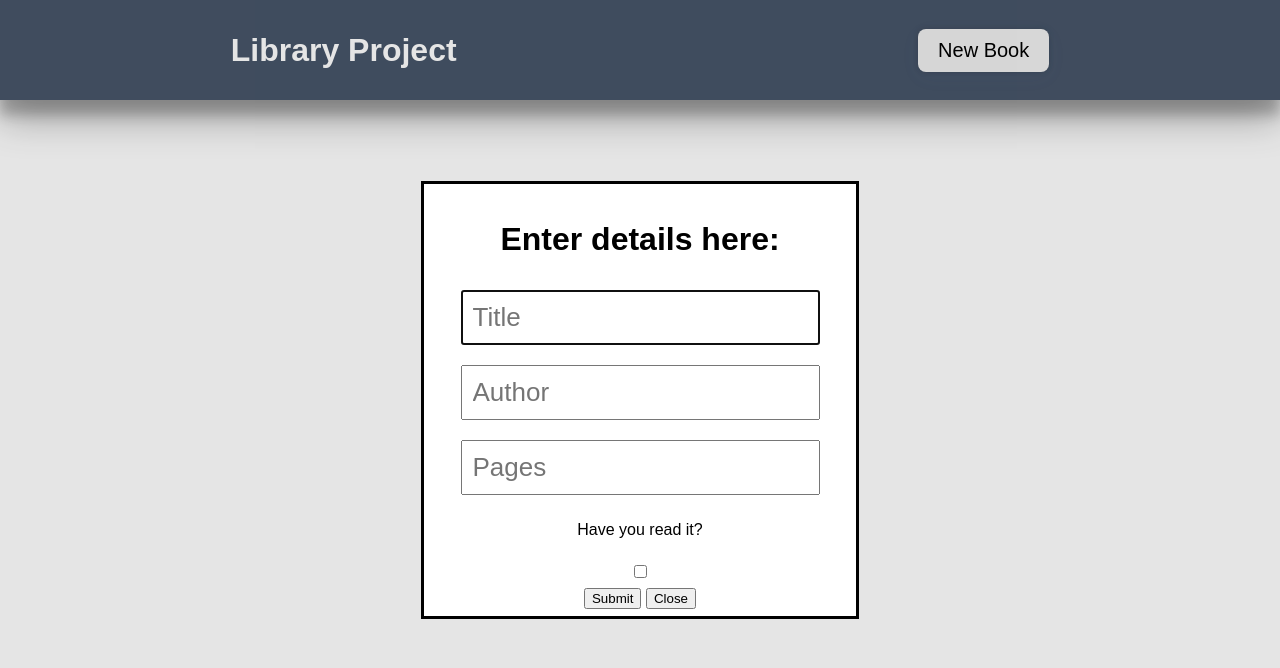
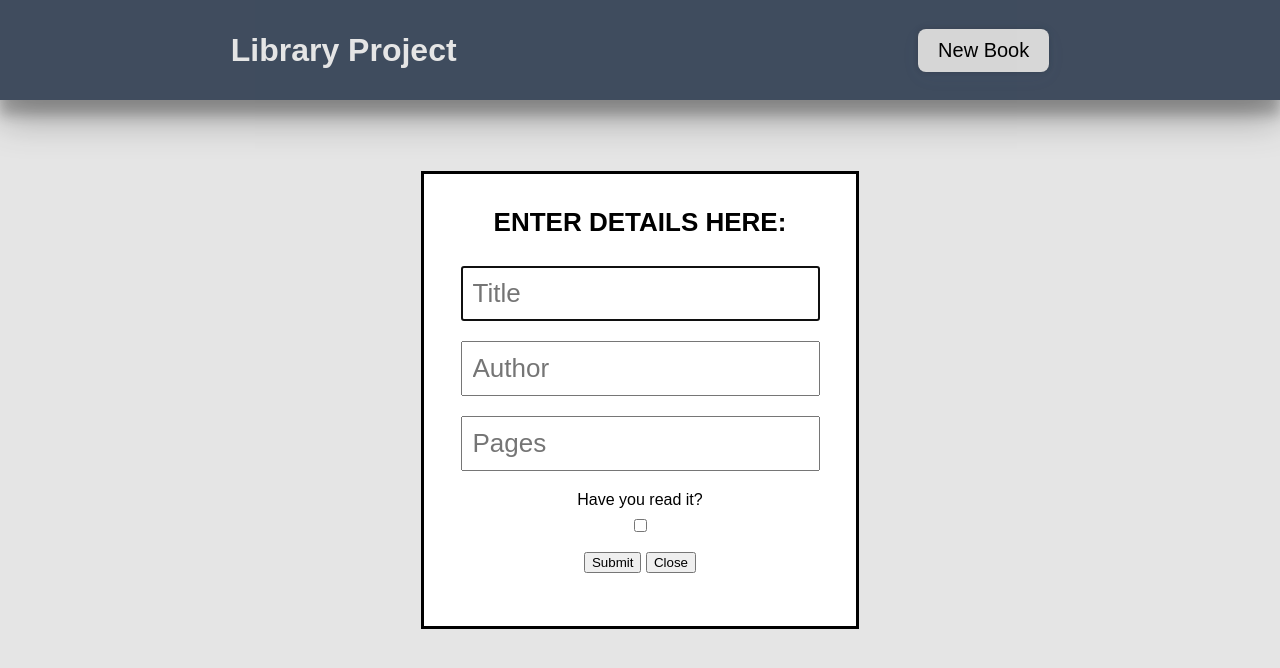
Before and after one commit to dustics4/library, a plain HTML site: page index.html in a window 1280 px wide. Both pictures are taken after a click on the button "New Book". Drawn offline with Linux system fonts and the light colour scheme.

Commit message:
changes made

```diff
--- a/index.html
+++ b/index.html
@@ -19,7 +19,7 @@
             <p id="txt-read">Have you read it?</p>
             <input class="checkbox" type="checkbox" id="isRead" required />
             <div id="two-buttons">
-                <button id="buttonSubmit" value="default" type="click">Submit</button>
+                <button id="buttonSubmit" value="default" type="button">Submit</button>
                 <button id="buttonClose" formmethod="dialog">Close</button>
             </div>
 
--- a/style.css
+++ b/style.css
@@ -17,10 +17,25 @@ body {
 }
 
 #bookDialog {
-    height : 400px;
+    height : 420px;
     width: 400px;
     font-family: 'Raleway', sans-serif;
 
+}
+
+#bookDialog h1 {
+    font-family: 'Raleway', sans-serif;
+    text-transform: uppercase;
+    font-size: 26px;
+}
+
+#txt-read {
+    margin: 0;
+    margin-top: 10px;
+}
+
+.checkbox {
+    margin-bottom: 20px;
 }
 
 .main {
```
Also changed, not shown: code.js (+7 -5 lines).
